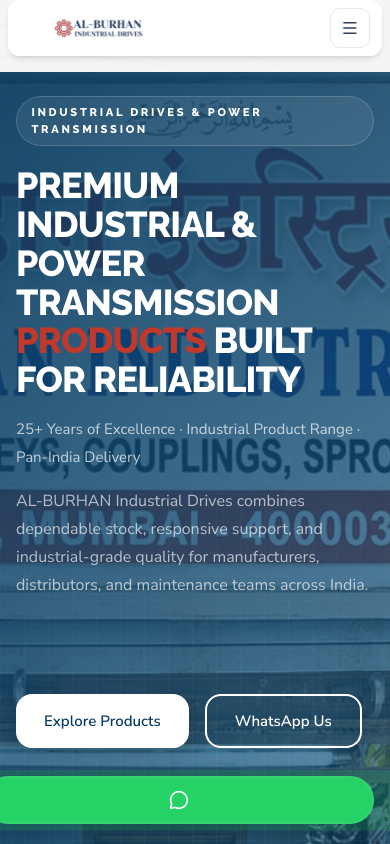
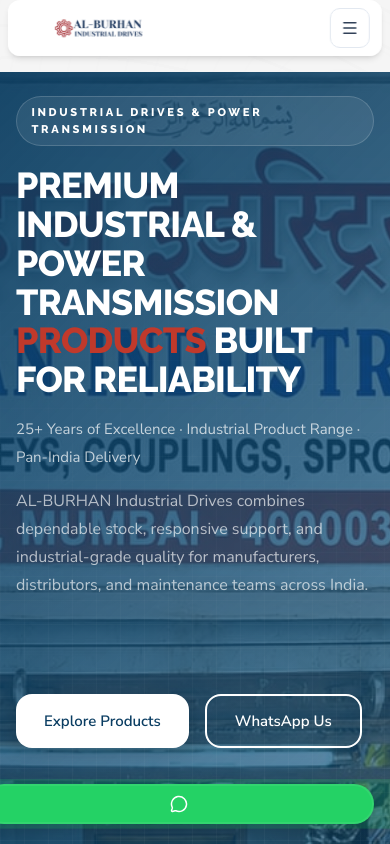
Before and after one commit to Ammari6465/Al-burhan, a Next.js app: page / in a window 390 px wide. Shown: the top 844 px of the page. Built offline with nearby package versions, Linux system fonts and the light colour scheme.

Commit message:
Mobile: smaller WhatsApp FAB, use brand green, hide footer-action on small screens

```diff
--- a/app/globals.css
+++ b/app/globals.css
@@ -991,9 +991,9 @@
       position: fixed !important;
       right: 1rem;
       bottom: 1.25rem;
-      width: 48px;
-      height: 48px;
-      padding: 0.4rem;
+      width: 40px;
+      height: 40px;
+      padding: 0.25rem;
       border-radius: 9999px;
       background: #25D366;
       box-shadow: 0 8px 24px rgba(0,0,0,0.24);
@@ -1005,12 +1005,15 @@
     }
 
     .whatsapp-fab svg {
-      width: 20px;
-      height: 20px;
+      width: 18px;
+      height: 18px;
       color: white;
     }
 
     .whatsapp-fab span { display: none !important; }
+
+    /* Hide inline footer WhatsApp action on mobile to avoid duplicate buttons */
+    .footer-action { display: none !important; }
   }
 }
 
```
